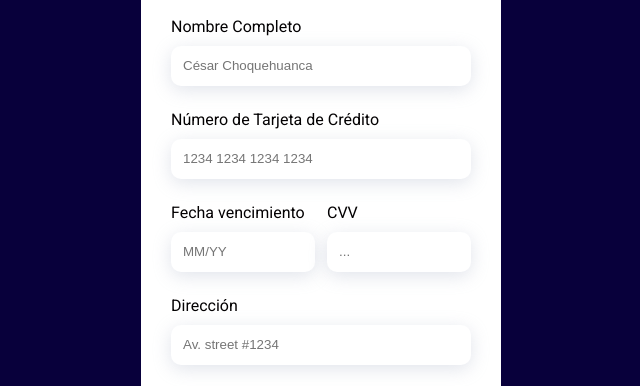
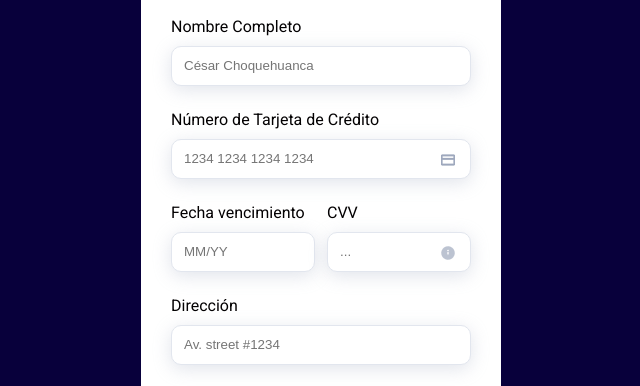
Before and after one commit to cesarchoqueskater/formulario-pago, a plain HTML site: page index.html in a window 1280 px wide. Shown: the part 230-616 px from the top of the page, 319-959 px from the left. Drawn offline with Linux system fonts and the light colour scheme.

Commit message:
Icon in Input CSS

```diff
--- a/css/index.css
+++ b/css/index.css
@@ -79,11 +79,16 @@ input {
     block-size: 40px;
     inline-size: 300px;
     box-sizing: border-box;
-    border: none;
+    border: 1px solid var(--grey2);
     border-radius: 10px;
     box-shadow: 0px 4px 18px rgba(158, 168, 189, 0.31);
     margin-block-start: 10px;
     padding-inline-start: 12px;
+    padding-inline-end: 12px;
+}
+
+input:focus {
+    outline: none;
 }
 
 label {
@@ -102,6 +107,7 @@ label {
     border: none;
     border-radius: 10px;
     box-sizing: border-box;
+    cursor: pointer;
 }
 
 .context {
@@ -114,3 +120,17 @@ span {
     padding: 0;
     font: var(--text2regular);
 }
+
+#cvv[type='text'] {
+    background-image: url('../img/info.png');
+    background-position: 113px 13px;
+    background-repeat: no-repeat;
+    padding-inline-end: 40px;
+}
+
+#number-credit-card[type='text'] {
+    background-image: url('../img/credit-card.png');
+    background-position: 269px 13px;
+    background-repeat: no-repeat;
+    padding-inline-end: 40px;
+}
--- a/index.html
+++ b/index.html
@@ -27,8 +27,8 @@
                         <input type="text" id="name" placeholder="César Choquehuanca">
                     </div>
                     <div class="input-text">
-                        <label for="nnumber-credit-card">Número de Tarjeta de Crédito</label>
-                        <input type="text" id="nnumber-credit-card" placeholder="1234 1234 1234 1234">
+                        <label for="number-credit-card">Número de Tarjeta de Crédito</label>
+                        <input type="text" id="number-credit-card" placeholder="1234 1234 1234 1234">
                     </div>
                     <div class="data-credit">
                         <div class="input-text">
```
Also changed, not shown: img/credit-card.png (added), img/info.png (added).
